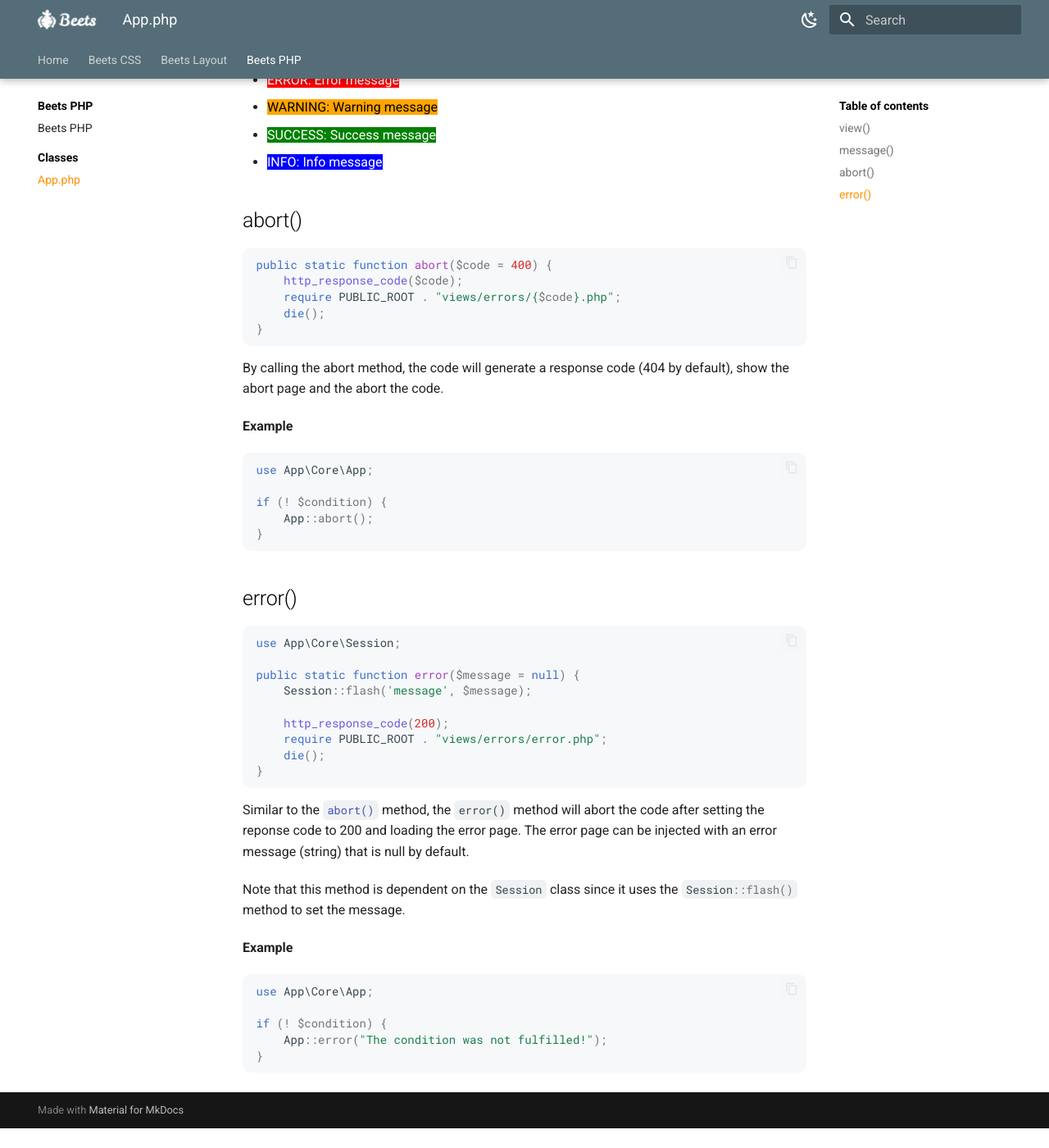
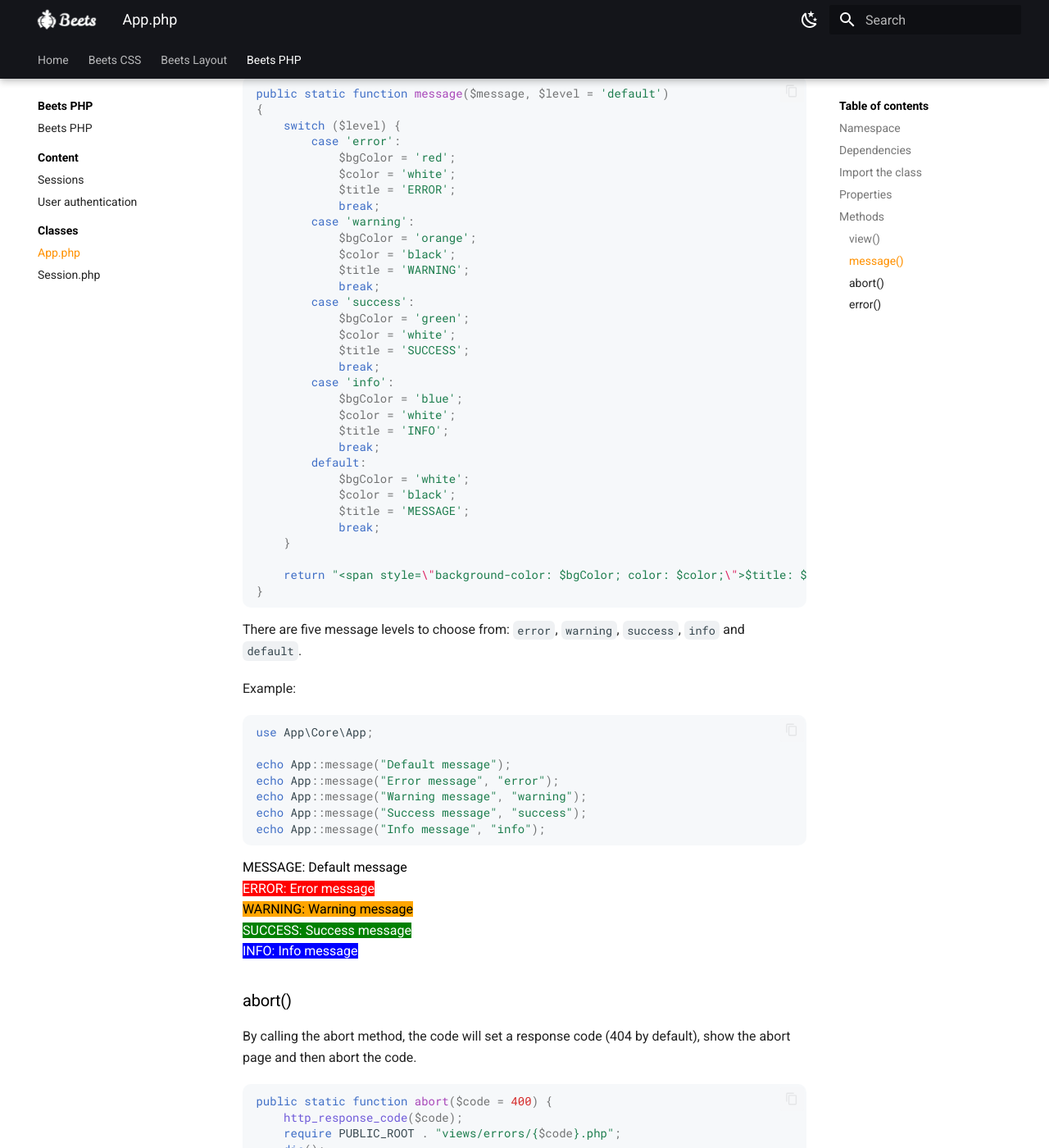
Before and after one commit to jonasbirkelof/beets, an MkDocs documentation site: the page built from docs/beets-php/classes/App.md, in a window 1280 px wide and 1400 px high, scrolled down 1753 px. Shown: the whole window at 82% size. Built offline with MkDocs 1.6.1 and Material for MkDocs 9.7.7, drawn with Linux system fonts in a browser that asks for light colours; before the commit the page ends 3129 px from its top, so only the background shows below that; some of the changed text lies outside the part shown.

Commit message:
Added session docs

````diff
--- a/docs/beets-php/classes/App.md
+++ b/docs/beets-php/classes/App.md
@@ -1,13 +1,34 @@
 # App.php
+
+This class contains basic methods that can be used throughout the application.
+
+## Namespace
+
+```php
+namespace App\Core;
+```
+
+## Dependencies
+
+```php
+use: App\Core\Session;
+```
+
+## Import the class
 
 ```php
 use: App\Core\App; // Import the App class
 ```
 
-The `App` class contains basic methods that can be used throughout the application.
+## Properties
 
+None.
 
-## view()
+## Methods
+
+### view()
+
+The view function is used by the router to load the requested views.
 
 ```php
 public static function view($pattern, $attributes = [])
@@ -18,11 +39,9 @@
 }
 ```
 
-The view function is used by the router to load the requested views.
+Example:
 
-**Example**
-
-```php title="./app/http/controllers/UserController.php"
+```php title="~/app/http/controllers/UserController.php"
 namespace App\Http\Controllers;
 
 use App\Core\App;
@@ -41,25 +60,53 @@
 
 In this example, when the router is requesting the index page from the user controller, the controller returns the view using the `view()` method. Apart from the http pattern (the url), additional attributes can be passed to be recieved in the loaded page like this:
 
-```php title="./public/views/users/index.php"
+```php title="~/public/views/users/index.php"
 echo $title; // User Accounts
 echo $list[0]; // item 1
 ```
 
-## message()
+### message()
 
 The `message()` method provides a way to generate massages suitable for testing or troubleshooting. THe messages can also be used to clearly show an erroneous input.
 
 ```php
 public static function message($message, $level = 'default')
 {
-	...
+	switch ($level) {
+		case 'error':
+			$bgColor = 'red';
+			$color = 'white';
+			$title = 'ERROR';
+			break;
+		case 'warning':
+			$bgColor = 'orange';
+			$color = 'black';
+			$title = 'WARNING';
+			break;
+		case 'success':
+			$bgColor = 'green';
+			$color = 'white';
+			$title = 'SUCCESS';
+			break;
+		case 'info':
+			$bgColor = 'blue';
+			$color = 'white';
+			$title = 'INFO';
+			break;
+		default:
+			$bgColor = 'white';
+			$color = 'black';
+			$title = 'MESSAGE';
+			break;
+	}
+
+	return "<span style=\"background-color: $bgColor; color: $color;\">$title: $message</span>";
 }
 ```
 
 There are five message levels to choose from: `error`, `warning`, `success`, `info` and `default`.
 
-**Example**
+Example:
 
 ```php
 use App\Core\App;
@@ -71,15 +118,15 @@
 echo App::message("Info message", "info");
 ```
 
-The example above generates:
+<span style="background-color: white; color: black;">MESSAGE: Default message</span><br>
+<span style="background-color: red; color: white;">ERROR: Error message</span><br>
+<span style="background-color: orange; color: black;">WARNING: Warning message</span><br>
+<span style="background-color: green; color: white;">SUCCESS: Success message</span><br>
+<span style="background-color: blue; color: white;">INFO: Info message</span>
 
-- <span style="background-color: white; color: black;">MESSAGE: Default message</span>
-- <span style="background-color: red; color: white;">ERROR: Error message</span>
-- <span style="background-color: orange; color: black;">WARNING: Warning message</span>
-- <span style="background-color: green; color: white;">SUCCESS: Success message</span>
-- <span style="background-color: blue; color: white;">INFO: Info message</span>
+### abort()
 
-## abort()
+By calling the abort method, the code will set a response code (404 by default), show the abort page and then abort the code.
 
 ```php
 public static function abort($code = 400) {
@@ -89,9 +136,7 @@
 }
 ```
 
-By calling the abort method, the code will generate a response code (404 by default), show the abort page and the abort the code.
-
-**Example**
+Example:
 
 ```php
 use App\Core\App;
@@ -115,11 +164,7 @@
 }
 ```
 
-Similar to the [`abort()`](#abort) method, the `error()` method will abort the code after setting the reponse code to 200 and loading the error page. The error page can be injected with an error message (string) that is null by default.
-
-Note that this method is dependent on the `Session` class since it uses the `#!php Session::flash()` method to set the message.
-
-**Example**
+Example:
 
 ```php
 use App\Core\App;
--- a/mkdocs.yml
+++ b/mkdocs.yml
@@ -7,7 +7,7 @@
   palette:
     # Palette toggle for light mode
     - media: "(prefers-color-scheme: light)"
-      primary: blue grey
+      primary: black
       accent: orange
       scheme: default
       toggle:
@@ -67,8 +67,12 @@
       - Footer: beets-layout/section/footer.md
   - Beets PHP:
     - Om Beets PHP: beets-php/index.md
+    - Content:
+      - Sessions: beets-php/sessions.md
+      - User authentication: beets-php/user-authentication.md
     - Classes:
       - App.php: beets-php/classes/App.md
+      - Session.php: beets-php/classes/Session.md
 plugins:
   - search
 markdown_extensions:
````
Also changed, not shown: other parts of docs/beets-php/classes/App.md (+5 -1 lines), docs/beets-php/classes/Session.md (+93 -0 lines), docs/beets-php/sessions.md (added, +108 -0 lines), docs/beets-php/user-authentication.md (added, +1 -0 lines).
